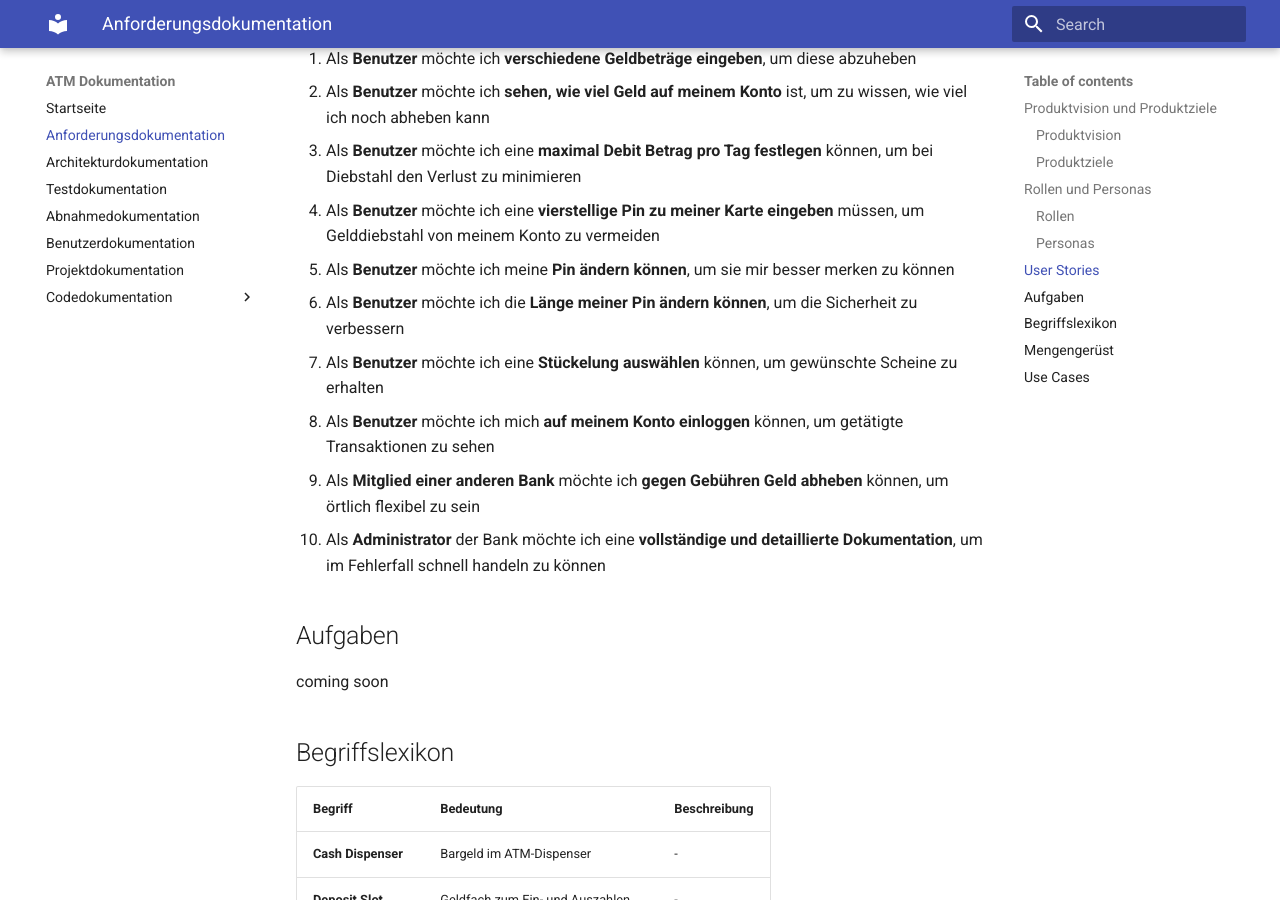
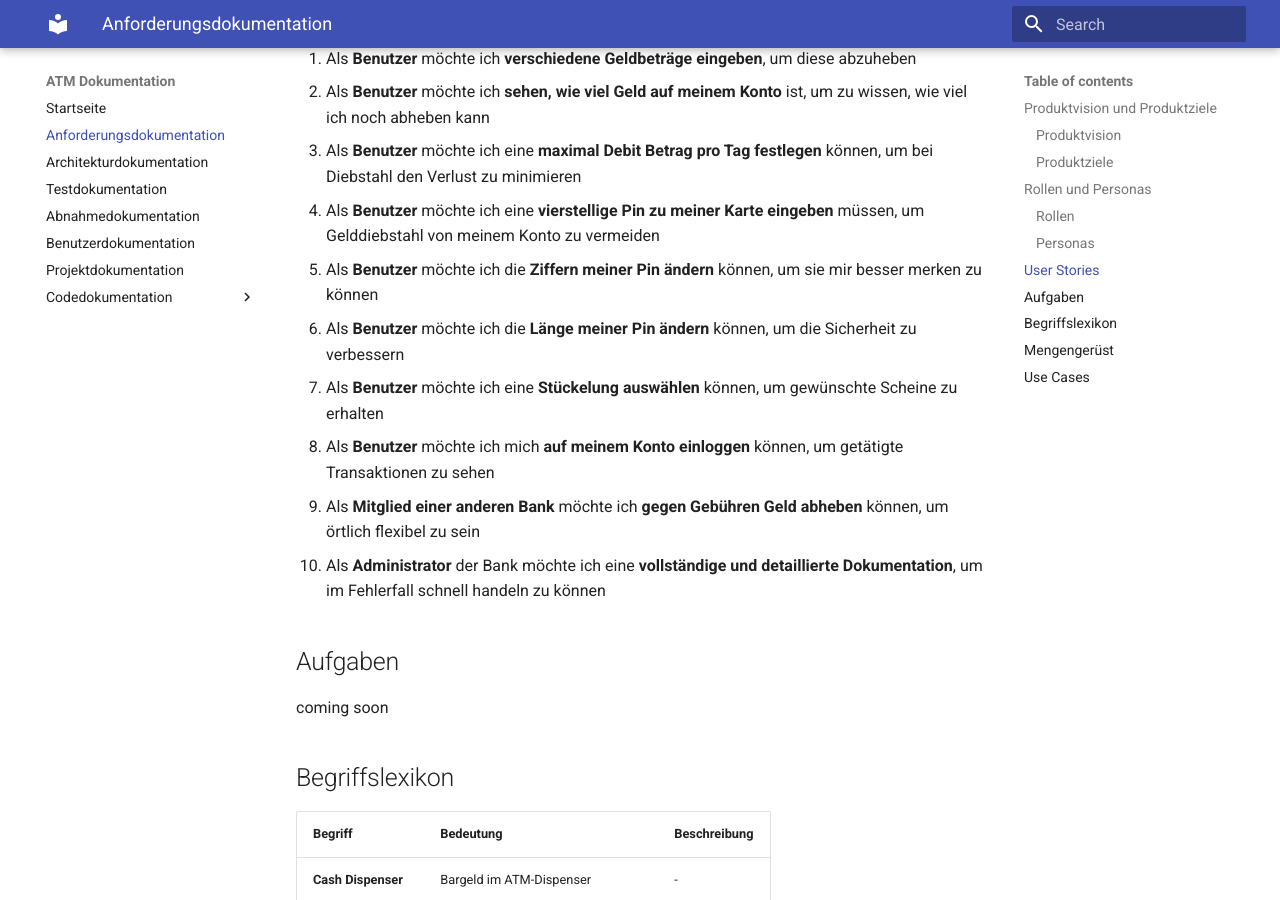
Before and after one commit to Halfpipe-SD/ATM, an MkDocs documentation site: the page built from docs/docs/requirements-docs.md, in a window 1280 px wide and 900 px high, scrolled down 2921 px. Built offline with MkDocs 1.6.1 and Material for MkDocs 9.7.7, drawn with Linux system fonts in a browser that asks for light colours.

Commit message:
Update requirements-docs.md

```diff
--- a/docs/docs/requirements-docs.md
+++ b/docs/docs/requirements-docs.md
@@ -79,8 +79,8 @@ Die Aufgabe unseres Teams ist es den bereits vorhandenen Code so zu überarbeite
 2. Als **Benutzer** möchte ich **sehen, wie viel Geld auf meinem Konto** ist, um zu wissen, wie viel ich noch abheben kann
 3. Als **Benutzer** möchte ich eine **maximal Debit Betrag pro Tag festlegen** können, um bei Diebstahl den Verlust zu minimieren
 4. Als **Benutzer** möchte ich eine **vierstellige Pin zu meiner Karte eingeben** müssen, um Gelddiebstahl von meinem Konto zu vermeiden
-5. Als **Benutzer** möchte ich meine **Pin ändern können**, um sie mir besser merken zu können
-6. Als **Benutzer** möchte ich die **Länge meiner Pin ändern können**, um die Sicherheit zu verbessern
+5. Als **Benutzer** möchte ich die **Ziffern meiner Pin ändern** können, um sie mir besser merken zu können
+6. Als **Benutzer** möchte ich die **Länge meiner Pin ändern** können, um die Sicherheit zu verbessern
 7. Als **Benutzer** möchte ich eine **Stückelung auswählen** können, um gewünschte Scheine zu erhalten
 8. Als **Benutzer** möchte ich mich **auf meinem Konto einloggen** können, um getätigte Transaktionen zu sehen
 9. Als **Mitglied einer anderen Bank** möchte ich **gegen Gebühren Geld abheben** können, um örtlich flexibel zu sein
```
